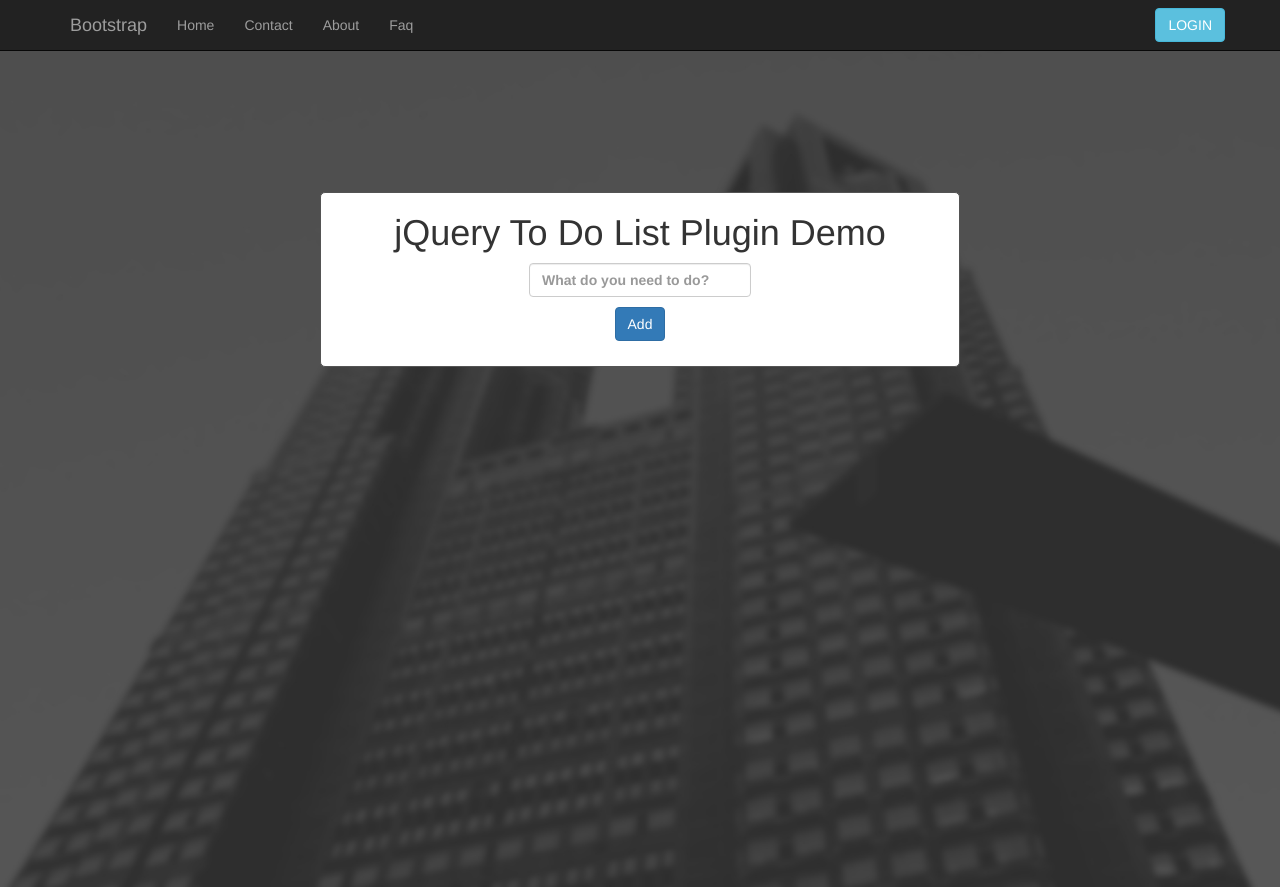
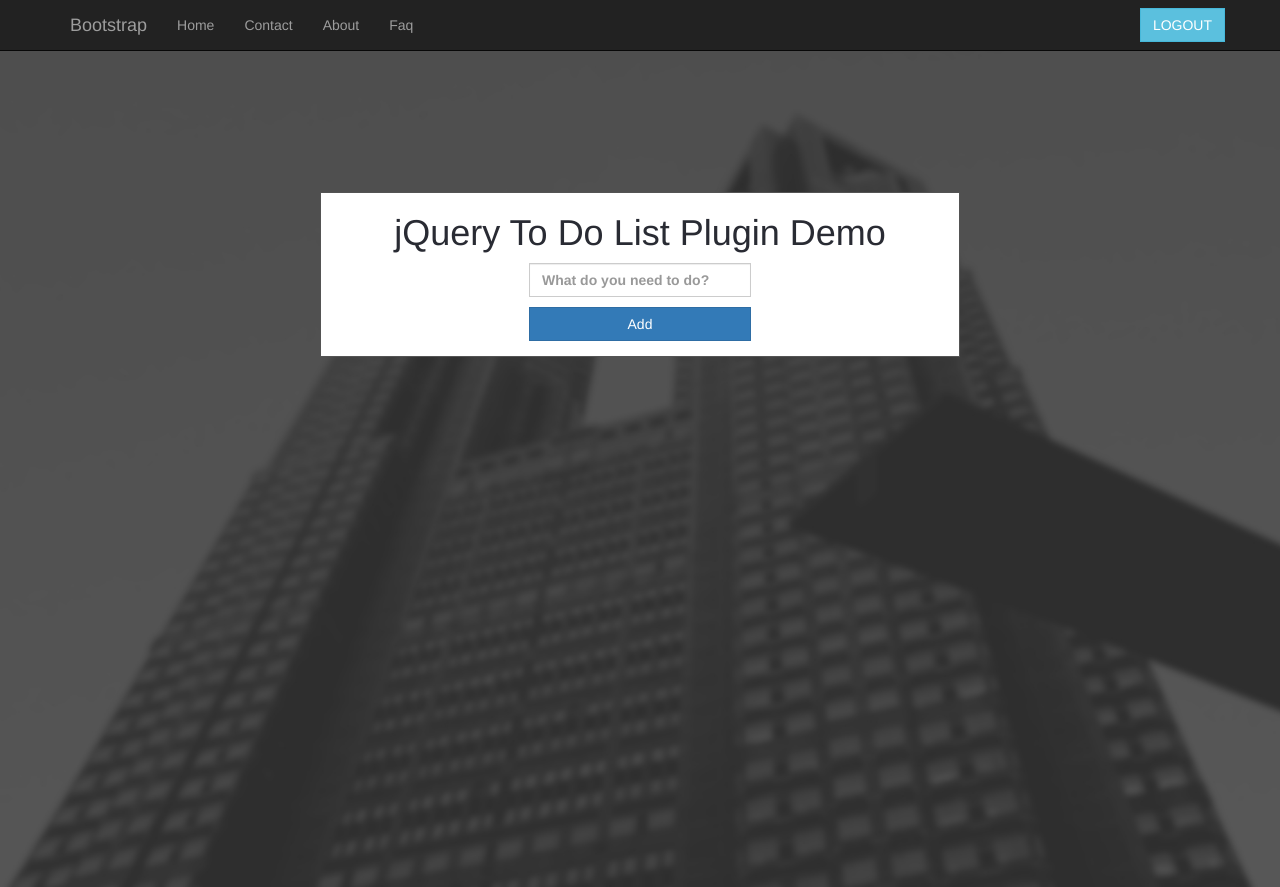
Before and after one commit to texyh/Todo-list-app, a Flask app: template templates/home.html in a window 1280 px wide. Run offline with Flask 2, Linux system fonts and the light colour scheme; the template is opened without the code that fills it, so the values that code supplies are empty; some libraries are stand-ins or nearby versions.

Commit message:
chidi review

```diff
--- a/app.py
+++ b/app.py
@@ -43,26 +43,17 @@ def Register():
                             password=form.password.data
                             )
                 db.session.add(user)
-                db.session.commit()
-                flask ('successfully signed up....')
-                return render_template('home.html')
             except:
                 db.session.rollback()
-                return 'error'
-        return render_template('index.html',form=form)
-
+            else:
+                flash ('successfully signed up....')
+                session['email'] = form.email.data
+                session['logged_in'] = True
+                db.session.commit()
+                return redirect(url_for('home'))
         form.email.errors.append('Email already exist, seems you signup already')
+        return render_template('welcome.html',form=form)
     return render_template('welcome.html', form=form)
-
-
-
-
-
-
-
-
-
-
 
 
 @app.route('/login', methods=['GET', 'POST'])
@@ -71,47 +62,48 @@ def Login():
     if request.method == 'POST' and form.validate():
         email_exist = User.query.filter_by(email=form.email.data).first()
         if email_exist is None:
-            flash('Email not found, please Register!!')
             form.email.errors.append('Email not found, please signup')
             return render_template('index.html', form=form)
         if bcrypt.check_password_hash(email_exist.password, form.password.data) is False:
-            flash('Invalid password, try again!!')
             form.password.errors.append('Invalid password, try again')
             return render_template('index.html', form=form)
+        session['email'] = form.email.data
+        session['logged_in'] = True
         flash ('successfully logged in!!!!')
         return redirect(url_for('home'))
-
-    flash('Email not found, please Register!!')
     return render_template('index.html', form =  form)
 
 
 
 @app.route('/home', methods=['POST','GET'])
+@login_required
 def home():
-    todo = Todo.query.all()
+    user = User.query.filter_by(email= session['email']).first()
+    todo = Todo.query.filter_by(user_id=user.id)
+    #check = Done.query.filter_by(todo_id=todo.id).all()
     return render_template('home.html',todos=todo)
 
 
 @app.route('/todo', methods = ['POST'])
 def todo():
+    user = User.query.filter_by(email=session['email']).first()
     _todo = request.form['todo']
     #delete = request.form['del']
-
     if _todo:
         try:
-            newTodo = Todo(todo=_todo)
+            newTodo = Todo(todo=_todo, user_id = user.id)
             db.session.add(newTodo)
             db.session.commit()
             return jsonify({'tidy':_todo})
         except:
+            return 'sometyn went wrong'
             db.session.rollback()
+    return 'notin to post'
 
 
 @app.route('/delete', methods = ['POST'])
 def delete():
-
     delete = request.form['del']
-
     if delete:
         try:
             dele = Todo.query.get(int(delete))
@@ -120,7 +112,6 @@ def delete():
             return True
         except:
             db.session.rollback()
-
 
 
 @app.route('/edit', methods = ['POST'])
@@ -139,9 +130,10 @@ def edit():
         return render_template('welcome.html')
 
 
-
-
-
+@app.route('/logout')
+def logout():
+    session.pop('email',None)
+    return redirect(url_for('index'))
 
 if __name__ == '__main__':
     app.run(debug=True)
--- a/models.py
+++ b/models.py
@@ -36,7 +36,7 @@ class User(db.Model):
     last_name = db.Column('last name', db.String, nullable=False)
     email = db.Column('email', db.String, nullable=False)
     password = db.Column('password', db.String, nullable=False)
-    todo = db.relationship('Todo', backref='user', lazy='dynamic')
+    todo = db.relationship('Todo', backref='users', lazy='dynamic')
 
 
     def __init__(self,first_name,last_name,email,password):
@@ -51,6 +51,7 @@ class Todo(db.Model):
     todo = db.Column('todo',db.String,nullable=False)
     user_id = db.Column(db.Integer, db.ForeignKey('users.id'))
 
+
     def __init__(self,todo,user_id):
         self.todo = todo
         self.user_id = user_id
--- a/static/script.js
+++ b/static/script.js
@@ -32,14 +32,17 @@ $(document).ready(function(){
 			url:'/delete'
 		})
 		.done(function(data){
-			$(this).closest("li").remove();
+			if (data){
+				$(this).closest("li").remove();
+			}
+
 
 		})
 	});
 
 	$(".list_of_items").on("click", "button.edit", function (){
 		var id_button = this.value
-		var editItemBox = "<form class='edit_input_box'><input type='text' class='itembox'></form>";
+		var editItemBox = "<form class='edit_input_box'><input type='text' class='itembox'><button class='btn btn-primary'>Update</button></form>";
 		var originalItem = $(this).parent().val();
 		var deleteButton = "<button class='delete btn btn-warning'>Delete</button>";
 		var editButton = "<button class='edit btn btn-success'>Edit</button>";
@@ -58,7 +61,7 @@ $(document).ready(function(){
 		})
 		.done(function(data){
 			if (data){
-				$(this).replaceWith("<div>" + data.edited + twoButtons + "</div>"+ checkBox);
+				$(this).closest(editItemBox).replaceWith("<div>" + data.edited + twoButtons + "</div>"+ checkBox);
 			}
 
 		});
--- a/static/styles.css
+++ b/static/styles.css
@@ -26,3 +26,6 @@ border-radius: 5px;
 width: 50%;
 border: 1px solid #545454;
 }
+ *{
+  border-radius: 0 !important;
+}
--- a/templates/home.html
+++ b/templates/home.html
@@ -12,8 +12,8 @@
         <link rel="stylesheet" href="http://fonts.googleapis.com/css?family=Roboto:400,100,300,500">
         <link rel="stylesheet" href="../static/assets/css/style.css">
         <link rel="stylesheet" type="text/css" href="static/main.css">
+        <link rel="stylesheet" href="http://netdna.bootstrapcdn.com/bootstrap/3.1.1/css/bootstrap.min.css">
         <link rel="stylesheet" href="../static/styles.css">
-        <link rel="stylesheet" href="http://netdna.bootstrapcdn.com/bootstrap/3.1.1/css/bootstrap.min.css">
 
         <!-- HTML5 Shim and Respond.js IE8 support of HTML5 elements and media queries -->
         <!-- WARNING: Respond.js doesn't work if you view the page via file:// -->
@@ -46,7 +46,7 @@
                 <a href='' class="navbar-brand">Bootstrap</a>
             </div>
             <div class="collapse navbar-collapse" id ='navbar-collapse'>
-            <a href="{{url_for('index')}}" class = 'btn btn-info navbar-btn navbar-right'>LOGIN</a>
+            <a href="{{url_for('index')}}" class = 'btn btn-info navbar-btn navbar-right'>LOGOUT</a>
                 <ul class="nav navbar-nav">
                     <li><a href="#feedback">Home</a></li>
                     <li><a href="#feedback">Contact</a></li>
@@ -66,9 +66,11 @@
             <form role ="form" id="main_input_box">
                 <label>
                 <input type="text" class ="form-control" id="custom_textbox" name="Item" placeholder="What do you need to do?">
-                <input type="submit" value="Add" class="btn btn-primary add_button">
+                <input type="submit" value="Add" class="btn btn-block btn-primary add_button">
                 </label>
             </form>
+        </div>
+        <div class="container" id = 'sub-main'>
             <form>
                 <ol class="list-group list_of_items">
                     {% for item in todos %}
@@ -79,8 +81,9 @@
                           <button class='edit btn btn-success' value='{{ item.id }}'>Edit</button>
                         </div>
                         <div class='checkbox'>
-                            <label><input type='checkbox' class='pull-right'></label>
+                            <label><input type='checkbox' class='pull-right' {{done}}></label>
                         </div>
+
                     </div>
                     </li>
                     {% endfor %}
```
